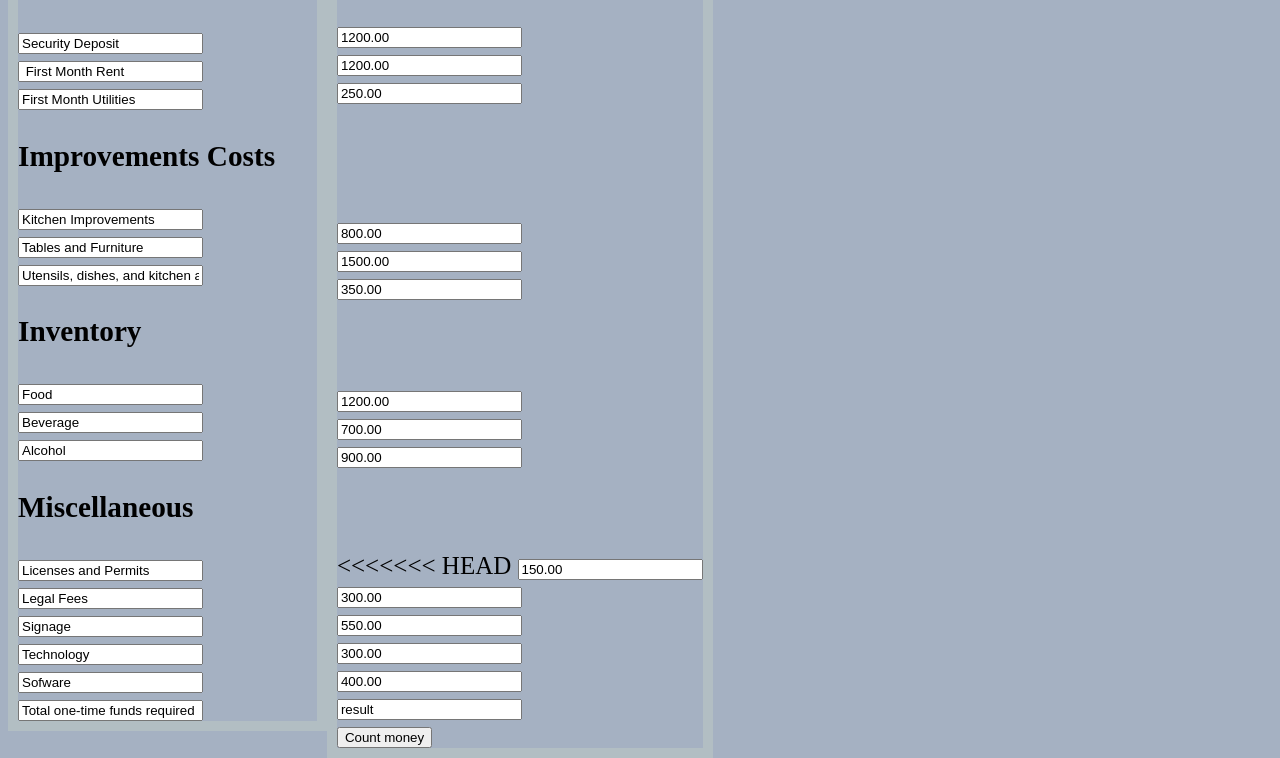
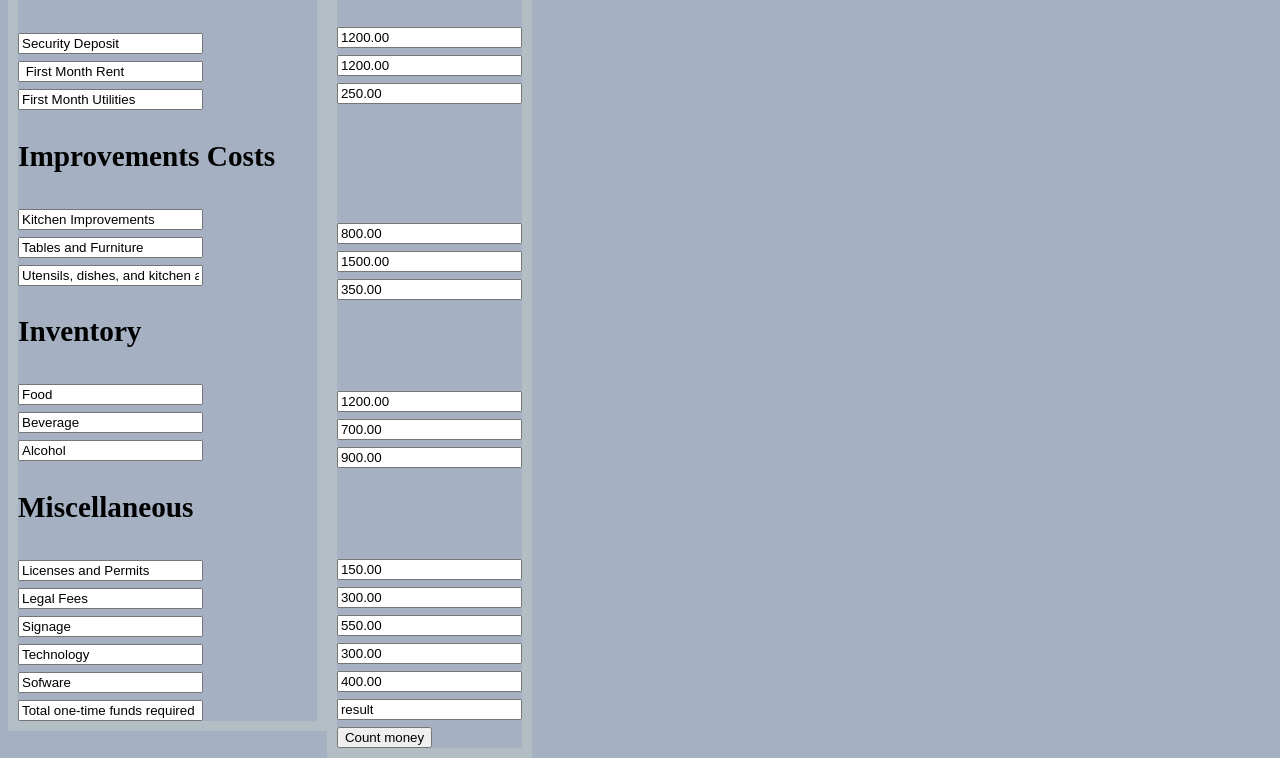
Before and after one commit to ALEKSANDREY/Business-calculator-project, a plain HTML site: page index.html in a window 1280 px wide. Shown: the part 379-1137 px from the top of the page. Drawn offline with nearby package versions, Linux system fonts and the light colour scheme.

Commit message:
Update index.html

```diff
--- a/index.html
+++ b/index.html
@@ -77,7 +77,7 @@
     <br>
     <br>
     <br>
-<<<<<<< HEAD
+
     <input type="number" id="10" value="150.00"><br>
     <input type="number" id="11" value="300.00"><br>
     <input type="number" id="12" value="550.00"><br>
@@ -97,7 +97,7 @@
 <div id="one-timeExpenses">
   <h2>Montly Expenses</h2>
   <h3>Rent</h3>
-=======
+
     <input type="number" id="quantity" value="150.00"><br>
     <input type="number" id="quantity" value="300.00"><br>
     <input type="number" id="quantity" value="550.00"><br>
@@ -111,7 +111,7 @@
 <!--<div id="one-timeExpenses">
   <h1>Montly Expenses</h1>
   <h2>Rent</h2>
->>>>>>> 2a59c6d80739ce016572d2524706398b05457970
+
   <input type="text" id="montlyrent" value="Montly Rent" /><br>
   <input type="text" id="propertyinsurance" value=" Property Insurance"><br>
 
```
